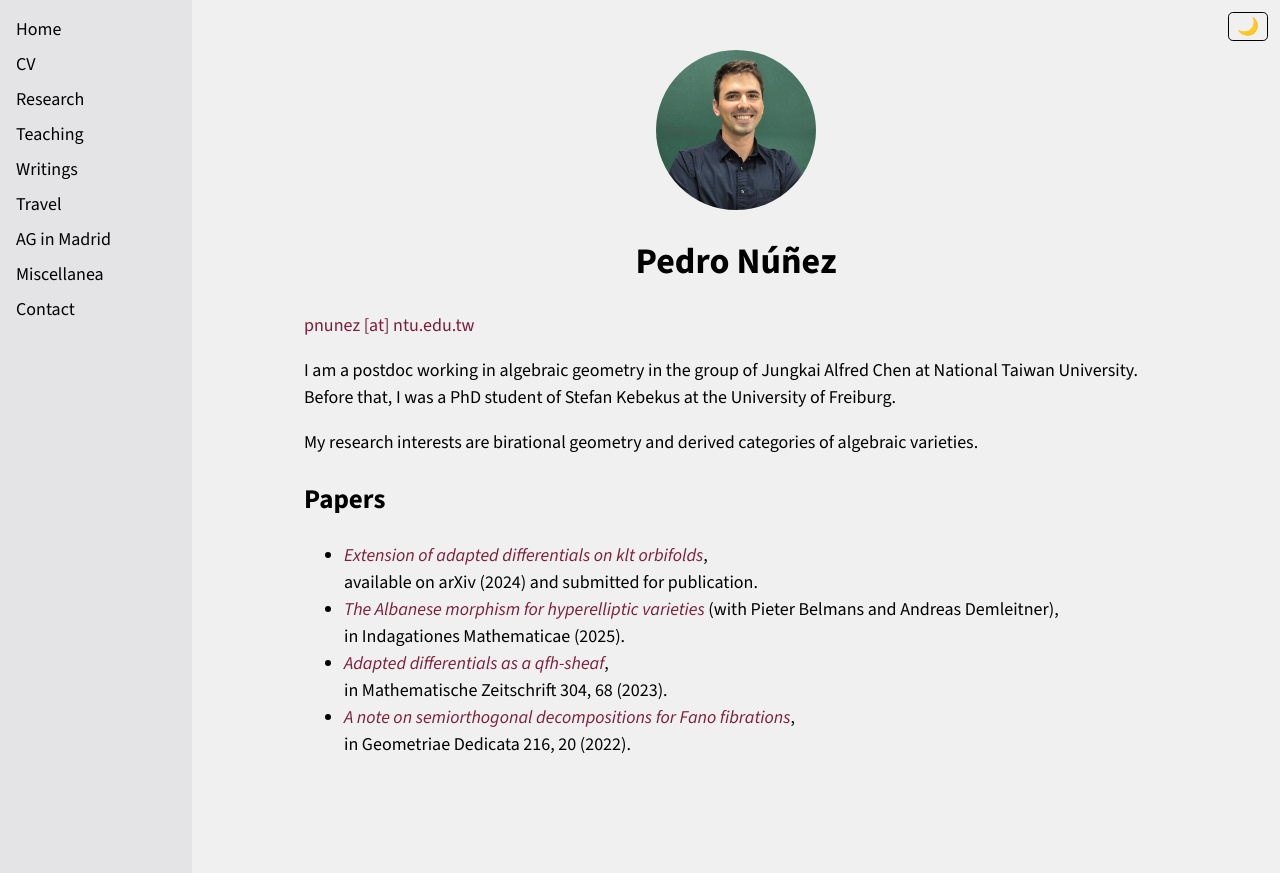
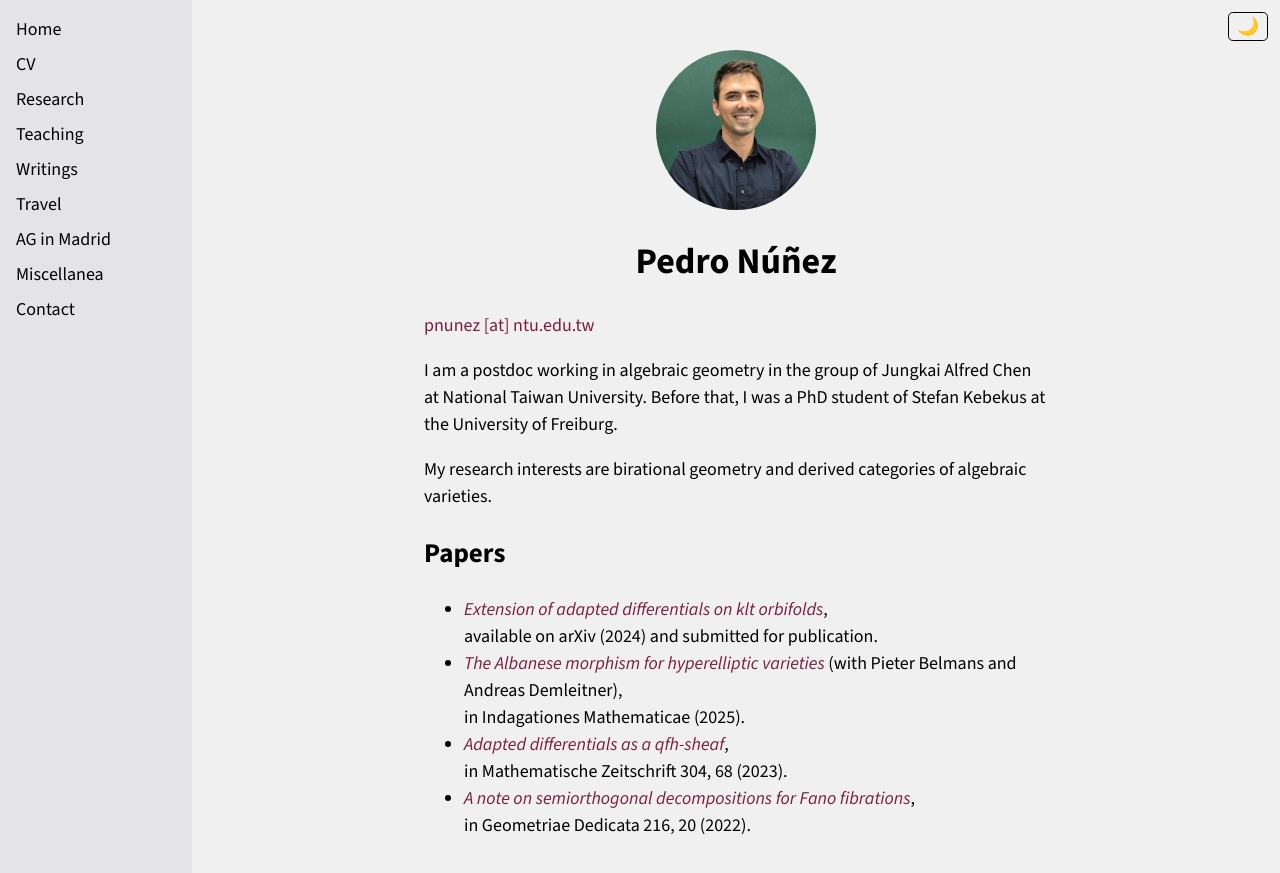
Before and after one commit to pedro-nunez/pedro-nunez.github.io, a Jekyll site: the page built from index.md, in a window 1280 px wide. Shown: the top 873 px of the page. Built offline with Jekyll 4.4.1, drawn with Linux system fonts in a browser that asks for light colours.

Commit message:
Narrow the text column on wide windows
.page-content's max-width was 60rem (960px), which stretched too
wide on a full-size desktop window. Reduced to 45rem (720px), closer
to how it already looked on a half-screen window.

```diff
--- a/assets/css/main.css
+++ b/assets/css/main.css
@@ -61,7 +61,7 @@ h1 {
 
 .page-content {
   width: 100%;
-  max-width: 60rem;
+  max-width: 45rem;
   padding: 2rem 3rem;
 }
 
```
